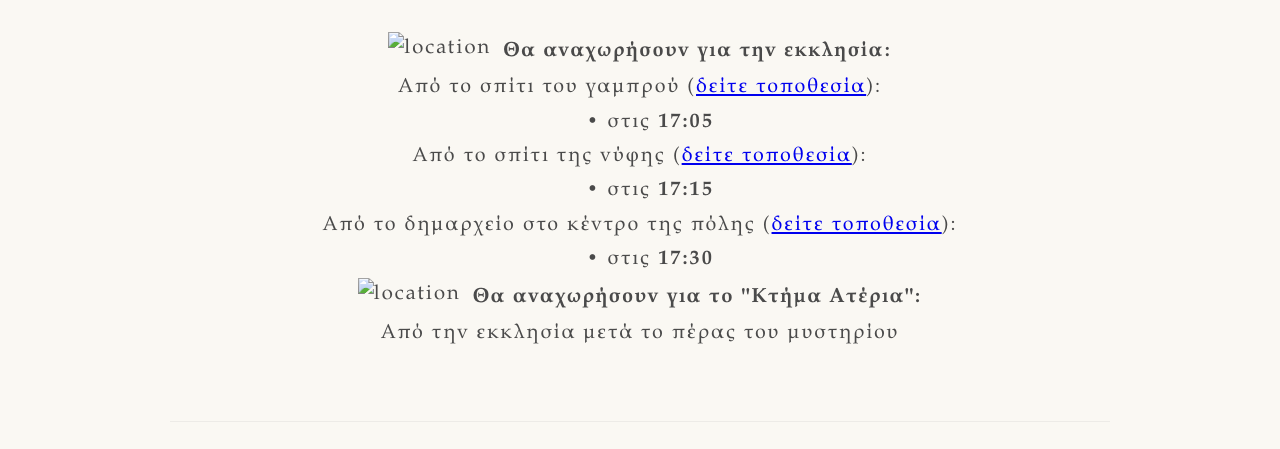
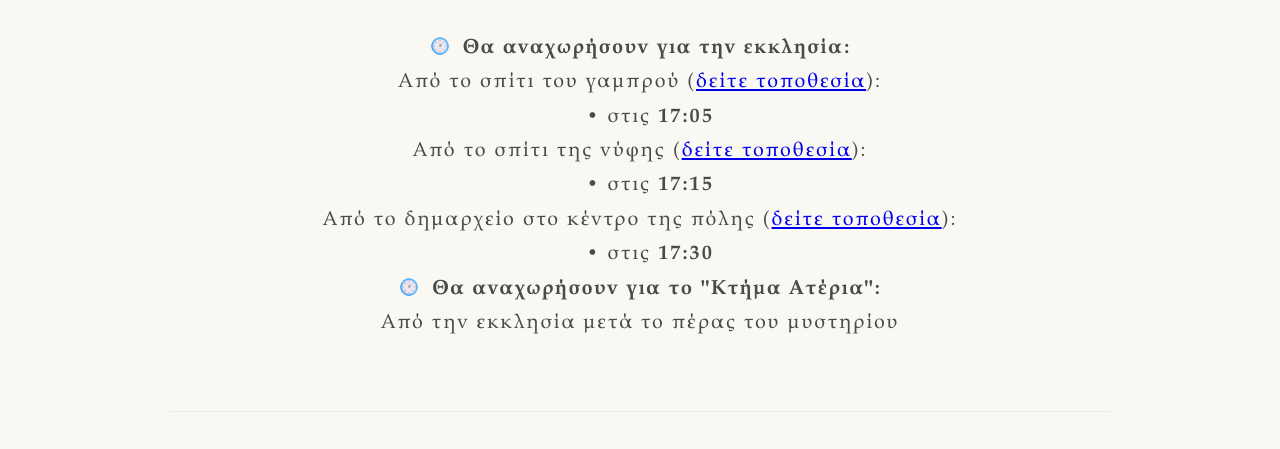
Before and after one commit to AgisMoralis/WeddingInvitation, a plain HTML site: page WeddingInvitationBusesGreek/index.html in a window 1280 px wide. Shown: the part 795-1244 px from the top of the page. Drawn offline with Linux system fonts and the light colour scheme.

Commit message:
Clock Time icon

```diff
--- a/WeddingInvitationBusesGreek/index.html
+++ b/WeddingInvitationBusesGreek/index.html
@@ -150,7 +150,7 @@
     <section id="details">
         <h2>Δρομολόγια λεωφορείων</h2>
         <p class="details">
-            <img src="clock-time.png" alt="location" style="width: 22px; height: 22px; vertical-align: middle; margin-right: 5px; margin-bottom: 5px;">
+            <img src="clockTime.png" alt="location" style="width: 22px; height: 22px; vertical-align: middle; margin-right: 5px; margin-bottom: 5px;">
             <strong>Θα αναχωρήσουν για την εκκλησία:</strong><br>
             Από το σπίτι του γαμπρού (<a href="https://maps.app.goo.gl/xnEZuy6bYAcb81Eq5" target="_blank">δείτε τοποθεσία</a>):
             <span style="padding-left: 20px; display: block;">• στις <strong>17:05</strong></span>
@@ -160,7 +160,7 @@
             <span style="padding-left: 20px; display: block;">• στις <strong>17:30</strong></span>
         </p>
         <p class="details">
-            <img src="clock-time.png" alt="location" style="width: 22px; height: 22px; vertical-align: middle; margin-right: 5px; margin-bottom: 5px;">
+            <img src="clockTime.png" alt="location" style="width: 22px; height: 22px; vertical-align: middle; margin-right: 5px; margin-bottom: 5px;">
             <strong>Θα αναχωρήσουν για τo "Κτήμα Ατέρια":</strong><br>
             Από την εκκλησία μετά το πέρας του μυστηρίου
         </p>
```
Also changed, not shown: WeddingInvitationBusesGreek/clockTime.png (added).
